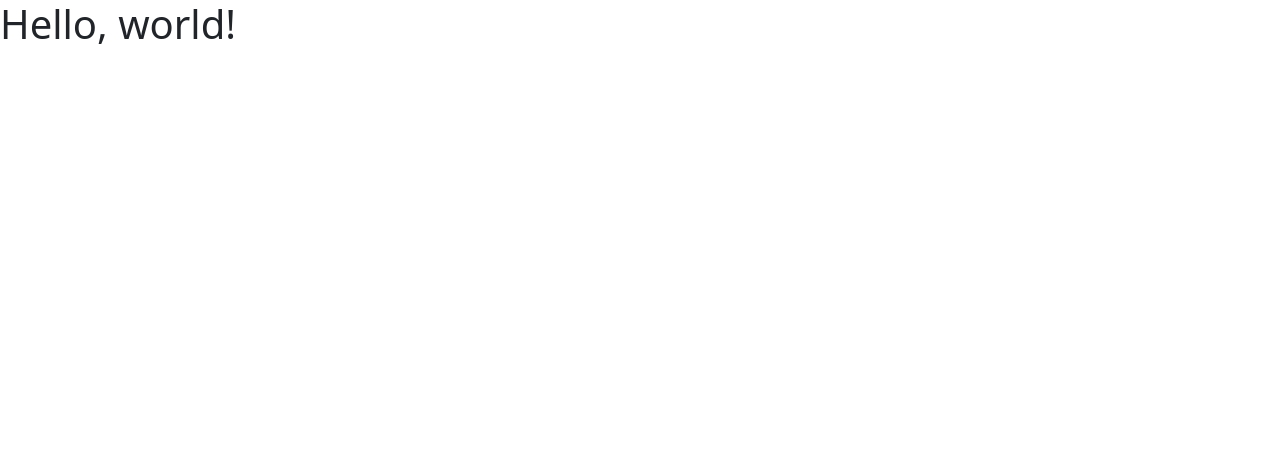
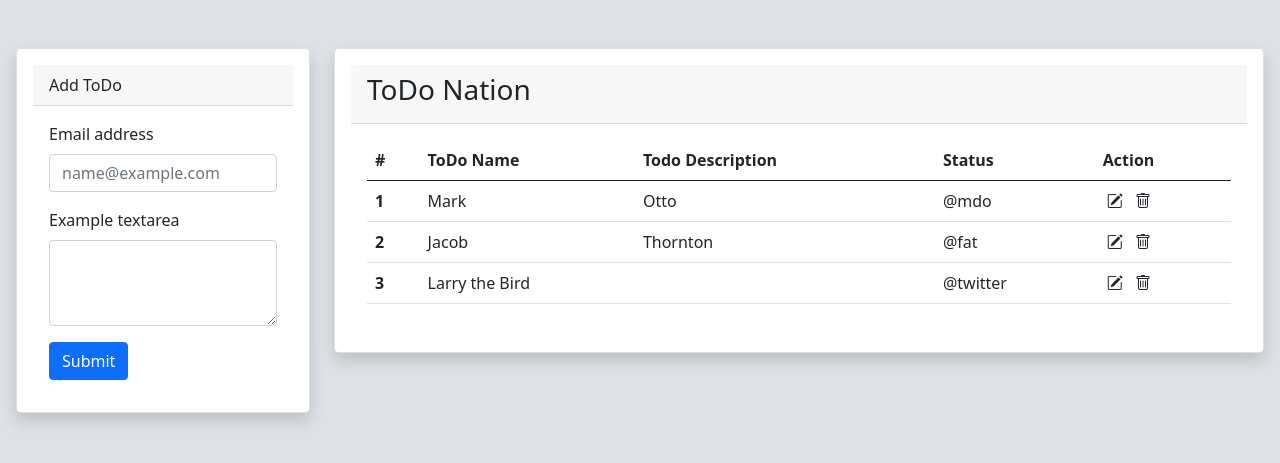
Before and after one commit to ashwinam/garbage-codes-season-01, a Django app: page / in a window 1280 px wide. Before the commit the part shown is almost empty. Shown: the top 463 px of the page. Run offline with Django 4.2, Linux system fonts and the light colour scheme.

Commit message:
Template setup done

```diff
--- a/DjangoToDo/todo/templates/base.html
+++ b/DjangoToDo/todo/templates/base.html
@@ -7,12 +7,111 @@
 
     <!-- Bootstrap CSS -->
     <link href="https://cdn.jsdelivr.net/npm/bootstrap@5.0.2/dist/css/bootstrap.min.css" rel="stylesheet" integrity="sha384-EVSTQN3/azprG1Anm3QDgpJLIm9Nao0Yz1ztcQTwFspd3yD65VohhpuuCOmLASjC" crossorigin="anonymous">
+    <link rel="stylesheet" href="https://cdn.jsdelivr.net/npm/bootstrap-icons@1.11.1/font/bootstrap-icons.css">
 
     <title>{% block doc_title %}Hello, world!{% endblock doc_title %}</title>
+    <style>
+        body{
+            background-color: #dee1e6;
+        }
+        .cursor-pointer {
+            cursor: pointer;
+        }
+    </style>
   </head>
   <body>
     {% block content %}
-    <h1>Hello, world!</h1>
+    <div class="mx-3 mt-5 ">
+        <div class="row align-items-start">
+          <div class="col-3">
+            <div class="card shadow p-3 mb-5 bg-body rounded-3">
+                <div class="card-header">
+                    Add ToDo
+                   </div>
+                <div class="card-body">
+
+                  <div class="mb-3">
+                    <label for="exampleFormControlInput1" class="form-label">Email address</label>
+                    <input type="email" class="form-control" id="exampleFormControlInput1" placeholder="name@example.com">
+                  </div>
+                  <div class="mb-3">
+                    <label for="exampleFormControlTextarea1" class="form-label">Example textarea</label>
+                    <textarea class="form-control" id="exampleFormControlTextarea1" rows="3"></textarea>
+
+                  </div>
+                  <div class="col-12">
+                    <button class="btn btn-primary" type="submit">Submit</button>
+                  </div>
+                </div>
+              </div>
+
+          </div>
+          <div class="col">
+            <div class="card shadow p-3 mb-5 bg-body rounded-3">
+                <div class="card-header">
+                    <h3>ToDo Nation</h3>
+                   </div>
+                <div class="card-body">
+
+                    <table class="table">
+                        <thead>
+                          <tr>
+                            <th scope="col">#</th>
+                            <th scope="col">ToDo Name</th>
+                            <th scope="col">Todo Description</th>
+                            <th scope="col">Status</th>
+                            <th scope="col">Action</th>
+                          </tr>
+                        </thead>
+                        <tbody>
+                          <tr>
+                            <th scope="row">1</th>
+                            <td>Mark</td>
+                            <td>Otto</td>
+                            <td>@mdo</td>
+                            <td>
+                            <span class="px-1 cursor-pointer">
+                                <i class="bi bi-pencil-square"></i>
+                             </span>
+                             <span class="px-1 cursor-pointer">
+                                <i class="bi bi-trash"></i>
+                            </span>
+                            </td>
+                          </tr>
+                          <tr>
+                            <th scope="row">2</th>
+                            <td>Jacob</td>
+                            <td>Thornton</td>
+                            <td>@fat</td>
+                            <td>
+                                <span class="px-1 cursor-pointer">
+                                    <i class="bi bi-pencil-square"></i>
+                                 </span>
+                                 <span class="px-1 cursor-pointer">
+                                    <i class="bi bi-trash"></i>
+                                </span>
+                                </td>
+                          </tr>
+                          <tr>
+                            <th scope="row">3</th>
+                            <td colspan="2">Larry the Bird</td>
+                            <td>@twitter</td>
+                            <td>
+                                <span class="px-1 cursor-pointer">
+                                    <i class="bi bi-pencil-square"></i>
+                                 </span>
+                                 <span class="px-1 cursor-pointer">
+                                    <i class="bi bi-trash"></i>
+                                </span>
+                                </td>
+                          </tr>
+                        </tbody>
+                      </table>
+                </div>
+              </div>
+          </div>
+        </div>
+    </div>
     {% endblock content %}
     <script src="https://cdn.jsdelivr.net/npm/bootstrap@5.0.2/dist/js/bootstrap.bundle.min.js" integrity="sha384-MrcW6ZMFYlzcLA8Nl+NtUVF0sA7MsXsP1UyJoMp4YLEuNSfAP+JcXn/tWtIaxVXM" crossorigin="anonymous"></script>
 
```
